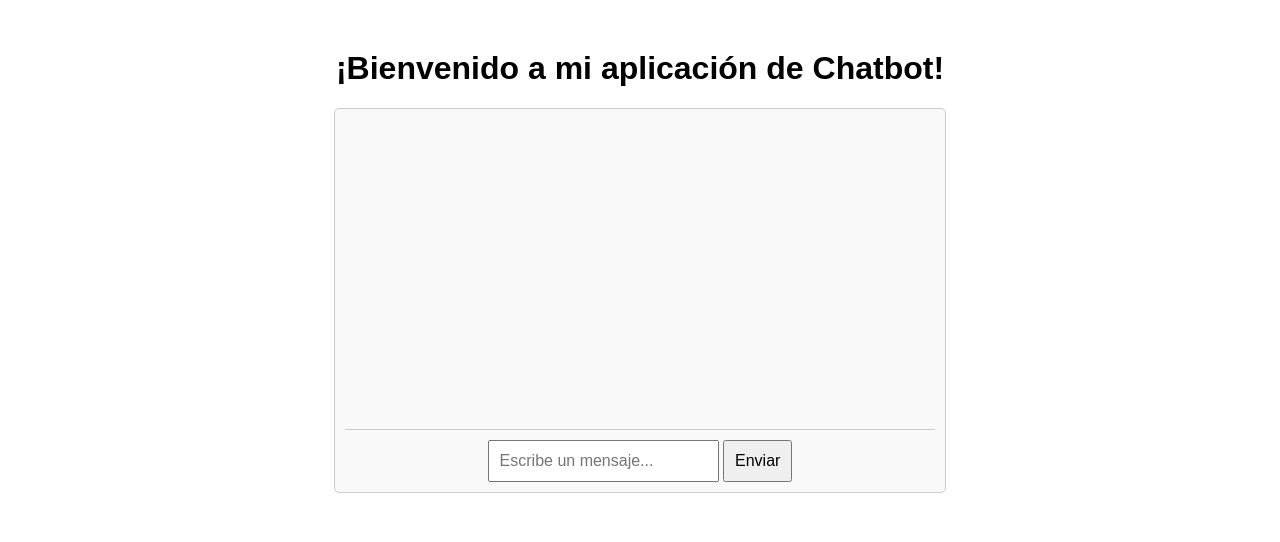
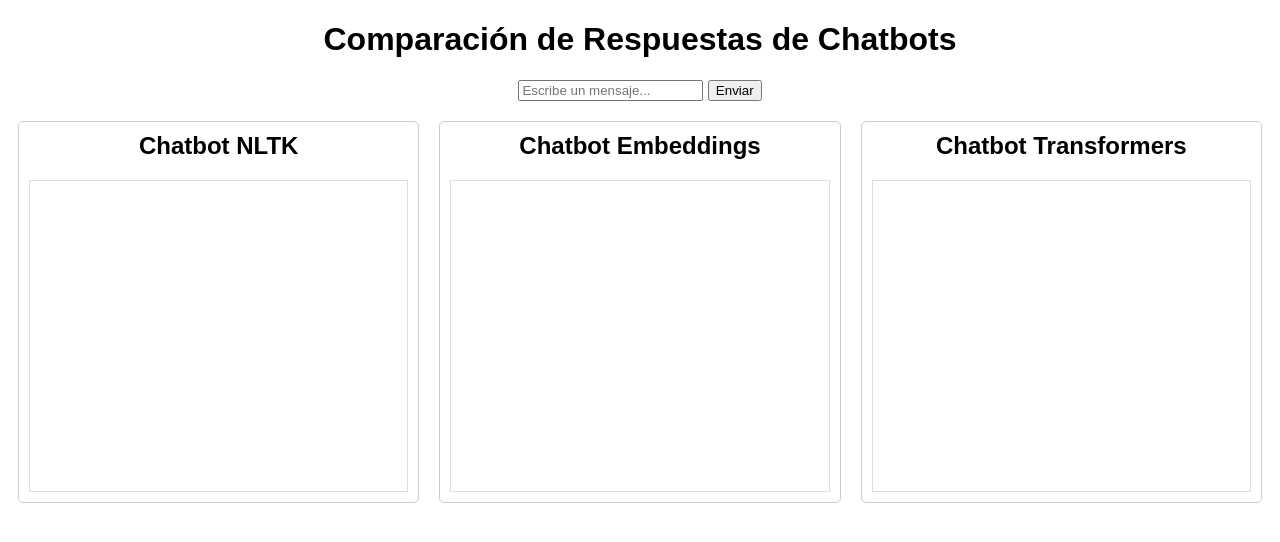
Before and after one commit to jsilvoso/ChatBot_JuanSilvoso_UCAV, a Flask app: page / in a window 1280 px wide. Shown: the top 542 px of the page. Run offline with Flask 3, Linux system fonts and the light colour scheme.

Commit message:
Actualización Chatbot

```diff
--- a/app.py
+++ b/app.py
@@ -2,34 +2,66 @@
 #Primera Versión: "Se genera una respuesta si la pregunta coincide con alguna de las establecidas"
 
 from flask import Flask, render_template, request, jsonify
+from nltk.chat.util import Chat, reflections
+import spacy
+import torch
+from transformers import AutoModelForCausalLM, AutoTokenizer
 
 app = Flask(__name__)
 
-# Lista global para almacenar el historial
-chat_history = []
+# ---- Chatbot NLTK ---- #
+pares = [
+    (r"hola|buenas", ["¡Hola! ¿En qué puedo ayudarte?", "¡Hola!"]),
+    (r"cómo estás", ["Estoy bien, gracias. ¿Y tú?", "Muy bien, ¿y tú?"]),
+    (r"adiós|chao", ["¡Hasta luego!", "Adiós, que tengas un buen día."])
+]
+chat_nltk = Chat(pares, reflections)
 
-@app.route('/')
+# ---- Chatbot con Embeddings (spaCy) ---- #
+nlp = spacy.load("es_core_news_md")
+def get_best_match(user_input):
+    responses = {
+        "hola": "¡Hola! ¿En qué puedo ayudarte?",
+        "cómo estás": "Estoy bien, gracias por preguntar.",
+        "adiós": "¡Hasta luego!"
+    }
+    user_doc = nlp(user_input)
+    best_match = max(responses.keys(), key=lambda x: nlp(x).similarity(user_doc))
+    return responses[best_match] if user_doc.similarity(nlp(best_match)) > 0.5 else "No entendí tu pregunta."
+
+# ---- Chatbot con Transformers ---- #
+model_name = "microsoft/DialoGPT-small"
+tokenizer = AutoTokenizer.from_pretrained(model_name)
+model = AutoModelForCausalLM.from_pretrained(model_name)
+
+def generate_transformer_response(user_input):
+    inputs = tokenizer.encode(user_input + tokenizer.eos_token, return_tensors="pt")
+    outputs = model.generate(inputs, max_length=1000, pad_token_id=tokenizer.eos_token_id)
+    response = tokenizer.decode(outputs[:, inputs.shape[-1]:][0], skip_special_tokens=True)
+    return response if response else "No tengo una respuesta para eso."
+
+# ---- Rutas Flask ---- #
+@app.route("/")
 def home():
-    return render_template('index.html')
+    return render_template("index.html")
 
-@app.route("/chat", methods=["POST"])
-def chat():
+@app.route("/chat_nltk", methods=["POST"])
+def chat_nltk_response():
     user_input = request.json.get("message", "")
-    response = generate_response(user_input)
+    response = chat_nltk.respond(user_input) or "No entendí lo que dijiste."
+    return jsonify({"response": response})
 
-    # Guardamos el mensaje del usuario y la respuesta del chatbot
-    chat_history.append({"user": user_input, "bot": response})
+@app.route("/chat_embeddings", methods=["POST"])
+def chat_embeddings_response():
+    user_input = request.json.get("message", "")
+    response = get_best_match(user_input)
+    return jsonify({"response": response})
 
-    return jsonify({"response": response, "history": chat_history})
-
-def generate_response(user_input):
-    responses = {
-        "hola": "¡Hola! ¿Cómo puedo ayudarte?",
-        "hello": "Hello, a ti también",
-        "adiós": "¡Hasta luego!",
-        "cómo estás": "Estoy bien, gracias por preguntar."
-    }
-    return responses.get(user_input.lower(), "Lo siento, no entiendo esa pregunta.")
+@app.route("/chat_transformers", methods=["POST"])
+def chat_transformers_response():
+    user_input = request.json.get("message", "")
+    response = generate_transformer_response(user_input)
+    return jsonify({"response": response})
 
 if __name__ == "__main__":
     app.run(host="0.0.0.0", port=5000)
--- a/templates/index.html
+++ b/templates/index.html
@@ -3,71 +3,60 @@
 <head>
     <meta charset="UTF-8">
     <meta name="viewport" content="width=device-width, initial-scale=1.0">
-    <title>Chatbot</title>
+    <title>Comparación de Chatbots</title>
     <style>
-        body {
-            font-family: Arial, sans-serif;
-            text-align: center;
-            margin: 50px;
-        }
-        #chat-container {
-            width: 50%;
-            margin: auto;
-            border: 1px solid #ccc;
-            padding: 10px;
-            border-radius: 5px;
-            background-color: #f9f9f9;
-        }
-        #messages {
-            height: 300px;
-            overflow-y: auto;
-            border-bottom: 1px solid #ccc;
-            margin-bottom: 10px;
-            padding: 5px;
-            text-align: left;
-        }
-        input, button {
-            padding: 10px;
-            font-size: 16px;
-        }
-        button {
-            cursor: pointer;
-        }
+        body { font-family: Arial, sans-serif; text-align: center; }
+        .chat-container { display: flex; justify-content: space-around; margin-top: 20px; }
+        .chat-box { width: 30%; border: 1px solid #ccc; padding: 10px; border-radius: 5px; }
+        .chat-box h2 { margin-top: 0; }
+        .messages { height: 300px; overflow-y: auto; border: 1px solid #ddd; padding: 5px; }
     </style>
 </head>
 <body>
-    <h1>¡Bienvenido a mi aplicación de Chatbot!</h1>
-    <div id="chat-container">
-        <div id="messages"></div>
-        <input type="text" id="user-input" placeholder="Escribe un mensaje...">
-        <button onclick="sendMessage()">Enviar</button>
+    <h1>Comparación de Respuestas de Chatbots</h1>
+    <input type="text" id="userInput" placeholder="Escribe un mensaje...">
+    <button onclick="sendMessage()">Enviar</button>
+
+    <div class="chat-container">
+        <div class="chat-box">
+            <h2>Chatbot NLTK</h2>
+            <div class="messages" id="nltkChat"></div>
+        </div>
+        <div class="chat-box">
+            <h2>Chatbot Embeddings</h2>
+            <div class="messages" id="embeddingsChat"></div>
+        </div>
+        <div class="chat-box">
+            <h2>Chatbot Transformers</h2>
+            <div class="messages" id="transformersChat"></div>
+        </div>
     </div>
 
     <script>
         function sendMessage() {
-            let userInput = document.getElementById("user-input").value;
-            if (!userInput.trim()) return;
+            let input = document.getElementById("userInput").value;
+            if (!input.trim()) return;
 
-            fetch("/chat", {
+            fetchResponses("nltkChat", "/chat_nltk", input);
+            fetchResponses("embeddingsChat", "/chat_embeddings", input);
+            fetchResponses("transformersChat", "/chat_transformers", input);
+
+            document.getElementById("userInput").value = "";
+        }
+
+        function fetchResponses(chatId, endpoint, message) {
+            fetch(endpoint, {
                 method: "POST",
                 headers: { "Content-Type": "application/json" },
-                body: JSON.stringify({ message: userInput })
+                body: JSON.stringify({ message: message })
             })
             .then(response => response.json())
             .then(data => {
-                let messagesDiv = document.getElementById("messages");
-                messagesDiv.innerHTML = "";  // Limpiar el historial antes de actualizar
-
-                // Mostrar todo el historial
-                data.history.forEach(chat => {
-                    messagesDiv.innerHTML += `<p><strong>Tú:</strong> ${chat.user}</p>`;
-                    messagesDiv.innerHTML += `<p><strong>Chatbot:</strong> ${chat.bot}</p>`;
-                });
-
-                document.getElementById("user-input").value = "";
-                messagesDiv.scrollTop = messagesDiv.scrollHeight;
-            })
-            .catch(error => console.error("Error:", error));
+                let chatBox = document.getElementById(chatId);
+                chatBox.innerHTML += `<p><b>Tú:</b> ${message}</p>`;
+                chatBox.innerHTML += `<p><b>Chatbot:</b> ${data.response}</p>`;
+                chatBox.scrollTop = chatBox.scrollHeight;
+            });
         }
     </script>
 </body>
```
